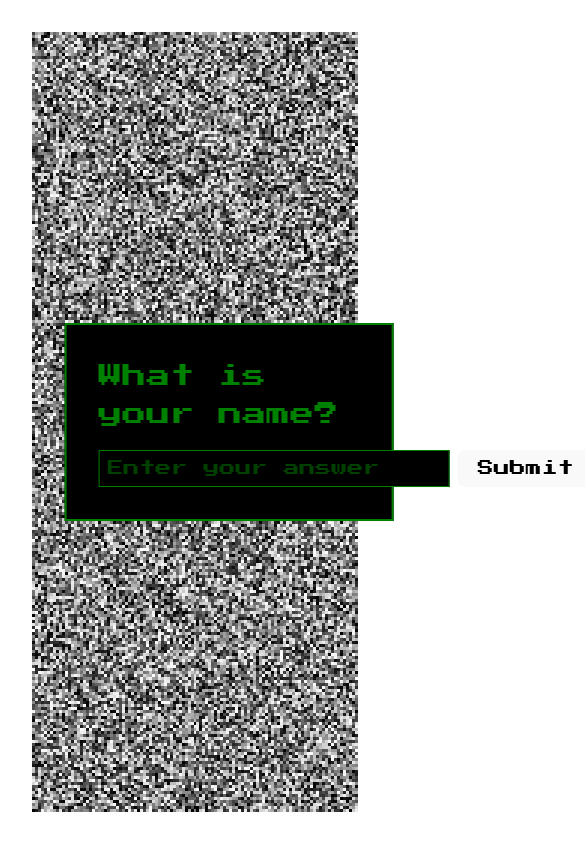
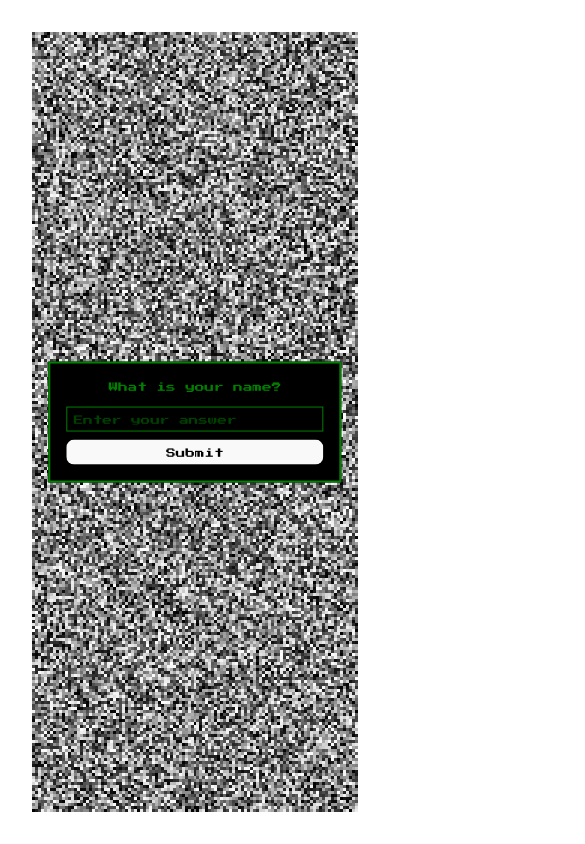
Before and after one commit to Code-Conjurer/halloween-party-game, a React (Vite) app: page / in a window 390 px wide. Shown: the whole page, 585 px wide, since content can reach past the window. Built offline with nearby package versions, Linux system fonts and the light colour scheme.

Commit message:
update styles for mobile

```diff
--- a/src/App.module.scss
+++ b/src/App.module.scss
@@ -11,4 +11,9 @@
   transform: translate(-50%, -50%);
   width: 80%;
   max-width: 600px;
+
+  @media (max-width: 768px) {
+    width: 90%;
+    max-height: 80vh;
+  }
 }
--- a/src/components/QuestionDisplay.module.scss
+++ b/src/components/QuestionDisplay.module.scss
@@ -5,11 +5,17 @@
   flex-direction: column;
   gap: 1rem;
   width: 100%;
-  height: 100%;
   background-color: black;
-  border: 2px solid $border-color;
+  border: 4px solid $border-color;
   padding: 2rem;
   color: $border-color;
+  box-sizing: border-box;
+
+  @media (max-width: 768px) {
+    padding: 1rem;
+    gap: 0.75rem;
+    border-width: 2px;
+  }
 }
 
 .textDisplay {
@@ -18,11 +24,29 @@
   align-items: center;
   justify-content: center;
   font-size: 1.5rem;
+  text-align: center;
+  word-wrap: break-word;
+  overflow-wrap: break-word;
+  hyphens: auto;
+
+  @media (max-width: 768px) {
+    font-size: 0.75rem;
+  }
+
+  @media (max-width: 480px) {
+    font-size: 0.6rem;
+  }
 }
 
 .form {
   display: flex;
   gap: 0.5rem;
+  width: 100%;
+
+  @media (max-width: 768px) {
+    flex-direction: column;
+    gap: 0.5rem;
+  }
 }
 
 .input {
@@ -33,6 +57,14 @@
   background-color: black;
   border: 1px solid $border-color;
   color: $border-color;
+  box-sizing: border-box;
+  width: 100%;
+  min-width: 0;
+
+  @media (max-width: 768px) {
+    font-size: 0.6rem;
+    padding: 0.4rem;
+  }
 
   &:focus {
     outline: 2px solid $border-color;
@@ -43,3 +75,13 @@
     color: rgba($border-color, 0.5);
   }
 }
+
+.button {
+  box-sizing: border-box;
+
+  @media (max-width: 768px) {
+    font-size: 0.6rem;
+    padding: 0.4rem;
+    width: 100%;
+  }
+}
--- a/src/components/QuestionDisplay.tsx
+++ b/src/components/QuestionDisplay.tsx
@@ -31,7 +31,7 @@ export function QuestionDisplay({ text, onInput, placeholder = '' }: QuestionDis
           placeholder={placeholder}
           className={styles.input}
         />
-        <button type="submit">Submit</button>
+        <button type="submit" className={styles.button}>Submit</button>
       </form>
     </div>
   )
```
